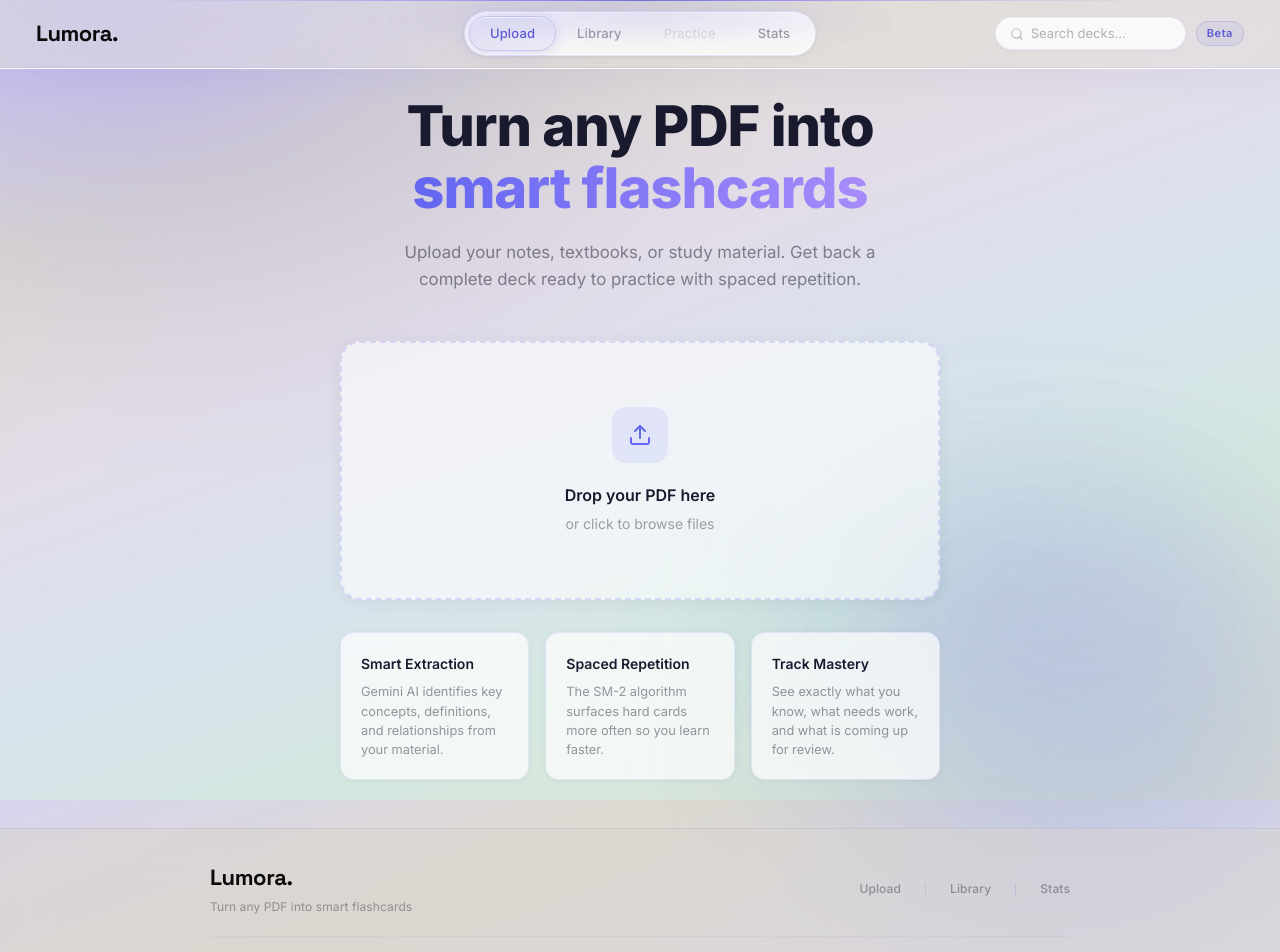
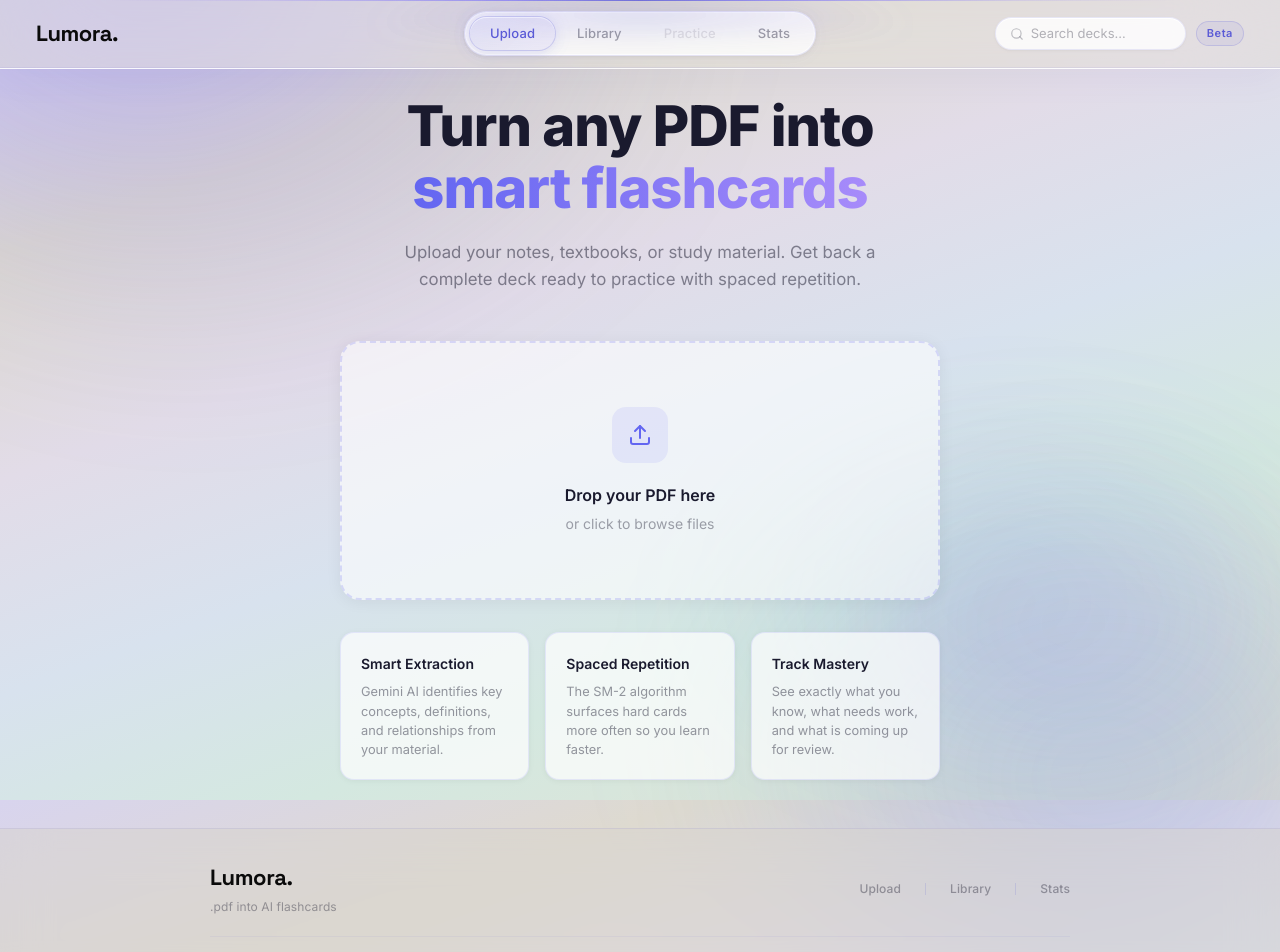
Before and after one commit to Aryan457dwivedi/flashcard-engine, a Next.js app: page / in a window 1280 px wide. Shown: the top 952 px of the page. Built offline with nearby package versions, Linux system fonts and the light colour scheme.

Commit message:
Update page.tsx

```diff
--- a/app/page.tsx
+++ b/app/page.tsx
@@ -567,7 +567,7 @@ export default function Home() {
             <div className="footer-logo">Lumora.</div>
             <div className="footer-tagline">
               <TextGenerateEffect
-                words="Turn any PDF into smart flashcards"
+                words=".pdf into AI flashcards"
                 duration={0.4}
                 staggerDelay={0.10}
               />
```
